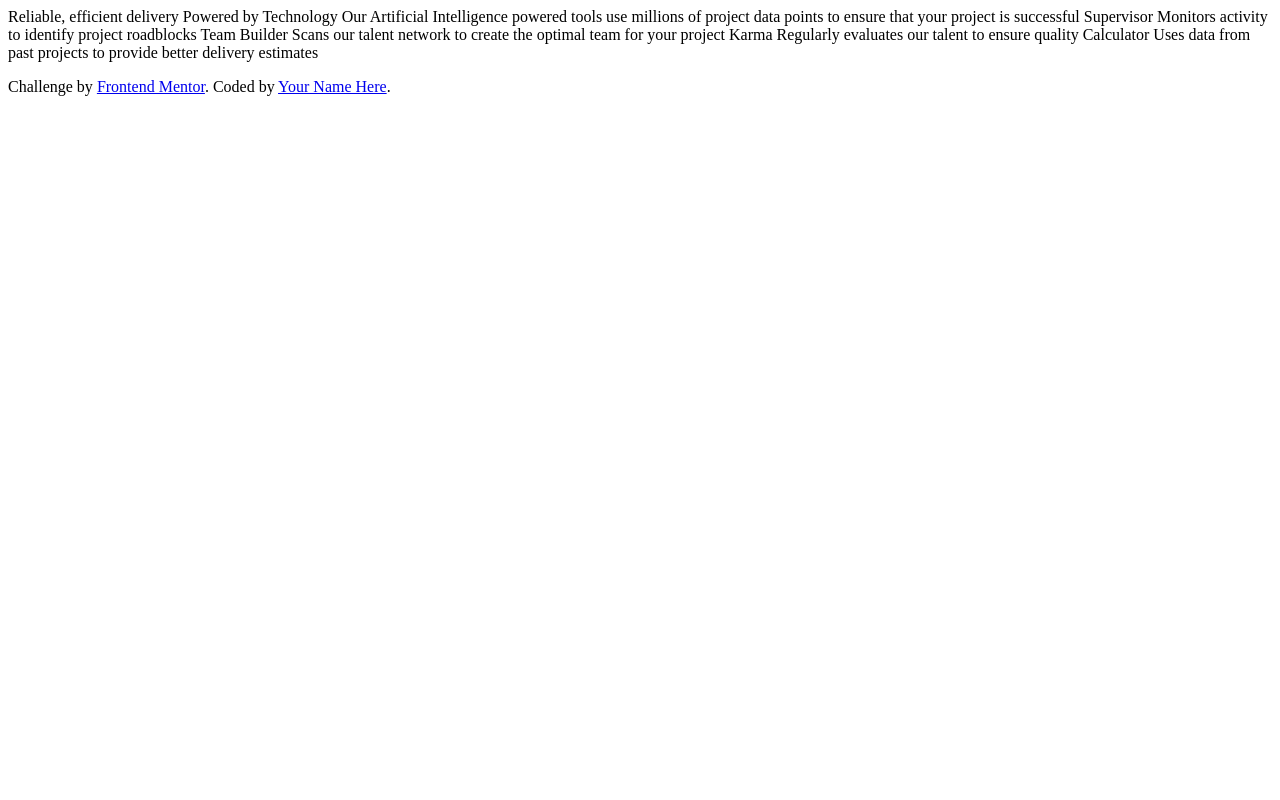
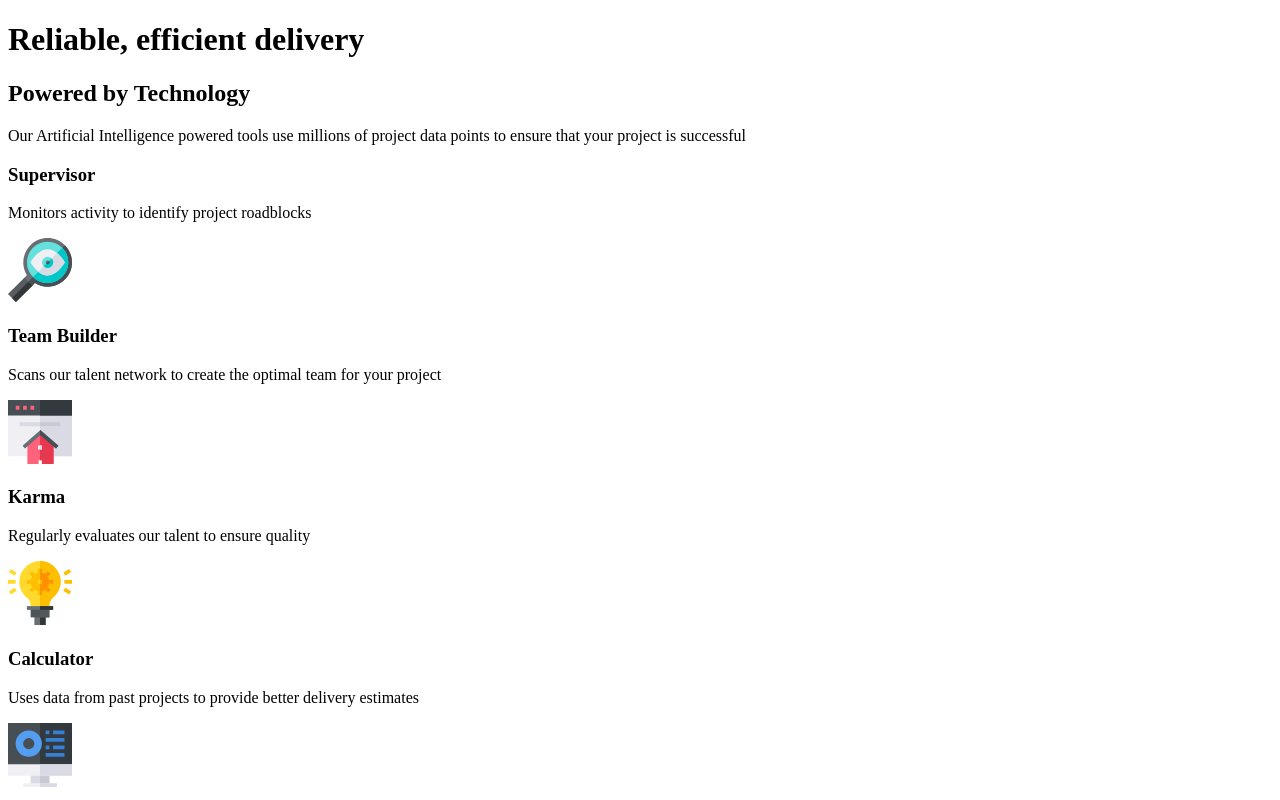
Before and after one commit to Dani237/Four-Card-Feature, a plain HTML site: page index.html in a window 1280 px wide. Drawn offline with Linux system fonts and the light colour scheme.

Commit message:
Feat: adding structure to html file

```diff
--- a/index.html
+++ b/index.html
@@ -12,30 +12,50 @@
 </head>
 <body>
 
-  Reliable, efficient delivery
-  Powered by Technology
+  <main>
+    <div class="heading">
+      <h1>Reliable, efficient delivery</h1>
+      <h2>Powered by Technology</h2>
+      <p>Our Artificial Intelligence powered tools use millions of project data points
+        to ensure that your project is successful</p>
+    </div>
 
-  Our Artificial Intelligence powered tools use millions of project data points
-  to ensure that your project is successful
-
-  Supervisor
-  Monitors activity to identify project roadblocks
-
-  Team Builder
-  Scans our talent network to create the optimal team for your project
-
-  Karma
-  Regularly evaluates our talent to ensure quality
-
-  Calculator
-  Uses data from past projects to provide better delivery estimates
+    <div class="cards">
+      <div class="block1">
+        <div class="card">
+          <h3>Supervisor</h3>
+          <p>Monitors activity to identify project roadblocks</p>
+          <img src="images/icon-supervisor.svg" alt="Icono lupa">
+        </div>
+      </div>
+      <div class="block2">
+        <div class="card">
+          <h3>Team Builder</h3>
+          <p>Scans our talent network to create the optimal team for your project</p>
+          <img src="images/icon-team-builder.svg" alt="Icono casa">
+        </div>
+        <div class="card">
+          <h3>Karma</h3>
+          <p>Regularly evaluates our talent to ensure quality</p>
+          <img src="images/icon-karma.svg" alt="Icono foco">
+        </div>
+      </div>
+      <div class="block3">
+        <div class="card">
+          <h3>Calculator</h3>
+          <p>Uses data from past projects to provide better delivery estimates</p>
+          <img src="images/icon-calculator.svg" alt="Icono computadora">
+        </div>
+      </div>
+    </div>
+  </main>
 
 
-  <footer>
+  <!-- <footer>
     <p class="attribution">
       Challenge by <a href="https://www.frontendmentor.io?ref=challenge" target="_blank">Frontend Mentor</a>.
       Coded by <a href="#">Your Name Here</a>.
     </p>
-  </footer>
+  </footer> -->
 </body>
 </html>
```
